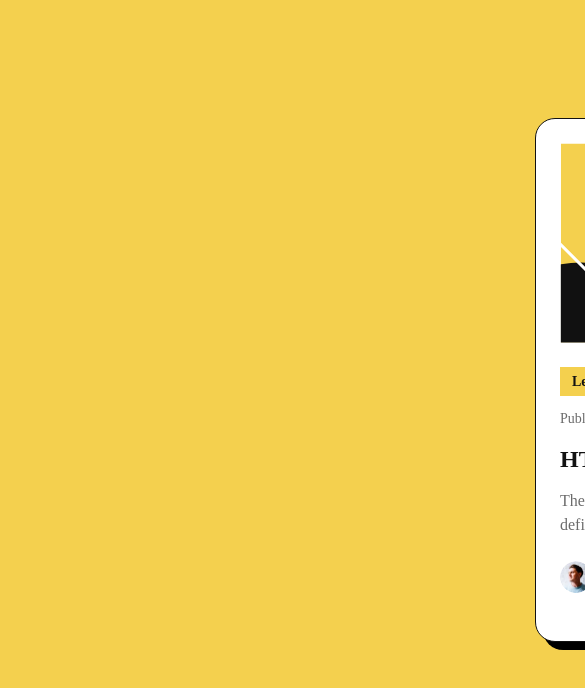
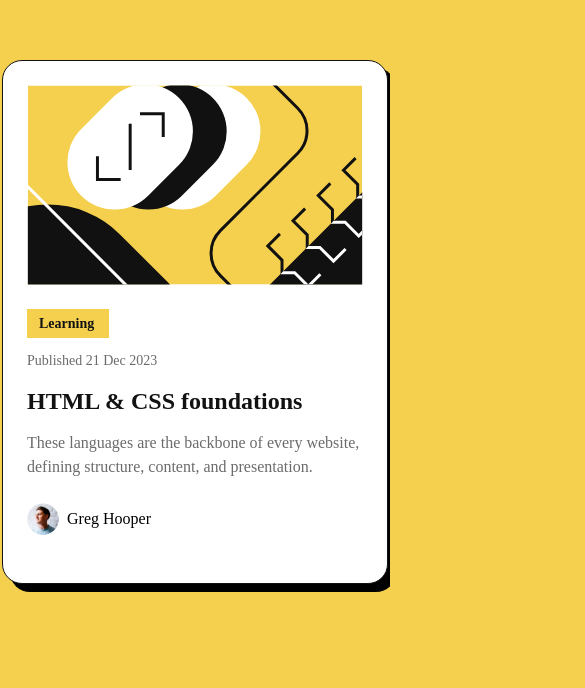
Before and after one commit to nik-p12/Blog-preview-card-main, a plain HTML site: page index.html in a window 390 px wide. Shown: the part 108-796 px from the top of the page, 585 px wide, since content can reach past the window. Drawn offline with Linux system fonts and the light colour scheme.

Commit message:
adjust styling for mobile view version 2

```diff
--- a/index.html
+++ b/index.html
@@ -38,8 +38,9 @@
     body{
       background: var(--color-yellow);
       display: flex;
-      width: 1440px;
-      height: 960px;
+      /*width: 1440px;
+      height: 960px;*/
+      height: 100vh;
       justify-content: center;
       align-items: center;
     }
@@ -123,7 +124,6 @@
     @media (max-width: 375px){
       body{
         width: 375px;
-        height: 812px;
       }
       .container{
         width: 279px;
```
